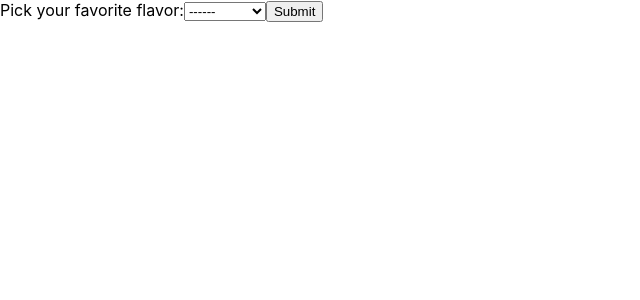
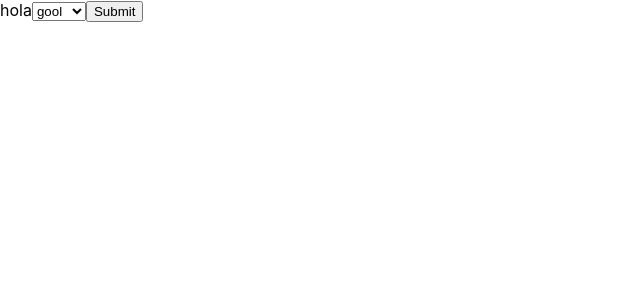
Before and after one commit to pixfallec/Podium, a React (Create React App) app: page /FormsWinners in a window 1280 px wide. Shown: the top 300 px of the page, without its empty margins (0-640 px from the left). Built offline with nearby package versions, Linux system fonts and the light colour scheme.

Commit message:
Send categoria component added

```diff
--- a/package.json
+++ b/package.json
@@ -5,6 +5,7 @@
   "dependencies": {
     "chart.js": "^3.7.1",
     "firebase": "^9.6.9",
+    "prop-types": "^15.8.1",
     "react": "^16.12.0",
     "react-chartjs-2": "^4.0.1",
     "react-dom": "^16.12.0",
--- a/src/App.js
+++ b/src/App.js
@@ -5,6 +5,7 @@ import { BrowserRouter, Switch, Route, Routes, Link } from 'react-router-dom';
 import ReactDOM from 'react-dom';
 import FormsWinners from './Components/FormsWinners';
 import MainChart from './Pages/MainChart';
+import SelectCategorias from './Pages/SelectCategorias';
 
 function App() {
   return (
@@ -12,7 +13,7 @@ function App() {
       <Routes>
         <Route path="/">
           <Route index element={<MainChart />} />
-          <Route path="FormsWinners" element={<FormsWinners />} />
+          <Route path="FormsWinners" element={<SelectCategorias />} />
         </Route>
       </Routes>
     </BrowserRouter>
--- a/src/Components/FormsWinners.js
+++ b/src/Components/FormsWinners.js
@@ -6,11 +6,14 @@
 /* eslint-disable no-plusplus */
 import React from 'react';
 import '../App.css';
+import propTypes from 'prop-types';
 
 export default class FormsWinners extends React.Component {
   constructor(props) {
     super(props);
-    this.state = { value: '---' };
+    this.state = {
+      value: '----',
+    };
 
     this.handleChange = this.handleChange.bind(this);
     this.handleSubmit = this.handleSubmit.bind(this);
@@ -29,13 +32,11 @@ export default class FormsWinners extends React.Component {
     return (
       <form onSubmit={this.handleSubmit}>
         <label htmlFor="temp-id">
-          Pick your favorite flavor:
+          {this.props.categoria}
           <select value={this.state.value} onChange={this.handleChange}>
-            <option value="none">------</option>
-            <option value="grapefruit">Grapefruit</option>
-            <option value="lime">Lime</option>
-            <option value="coconut">Coconut</option>
-            <option value="mango">Mango</option>
+            {this.props.options.map(object => {
+              return <option value={object}>{object}</option>;
+            })}
           </select>
         </label>
         <input type="submit" value="Submit" />
@@ -43,3 +44,9 @@ export default class FormsWinners extends React.Component {
     );
   }
 }
+
+FormsWinners.propTypes = {
+  categoria: propTypes.string.isRequired,
+  // eslint-disable-next-line react/forbid-prop-types
+  options: propTypes.array.isRequired,
+};
--- /dev/null
+++ b/src/Pages/SelectCategorias.js
@@ -0,0 +1,25 @@
+/* eslint-disable react/no-unused-state */
+/* eslint-disable react/destructuring-assignment */
+/* eslint-disable no-unused-vars */
+/* eslint-disable no-param-reassign */
+/* eslint-disable class-methods-use-this */
+/* eslint-disable no-plusplus */
+import React from 'react';
+import '../App.css';
+import propTypes from 'prop-types';
+import FormsWinners from '../Components/FormsWinners';
+
+export default class SelectCategorias extends React.Component {
+  constructor(props) {
+    super(props);
+    this.state = {
+      value: '----',
+    };
+  }
+
+  render() {
+    return (
+      <FormsWinners categoria="hola" options={['gool', 'perro', 'roca']} />
+    );
+  }
+}
```
Also changed, not shown: src/Helpers/GetPoints.js (added, +16 -0 lines).
